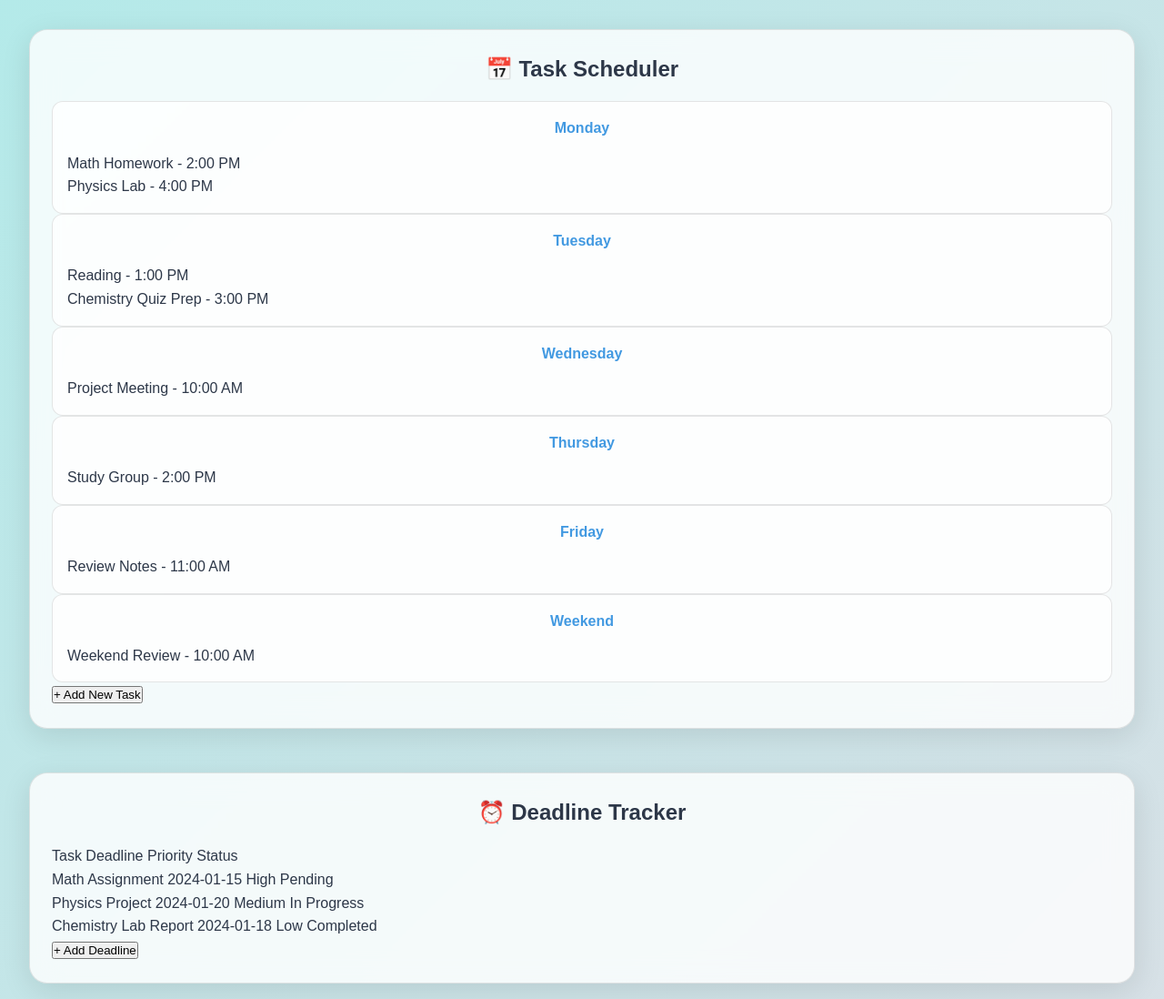
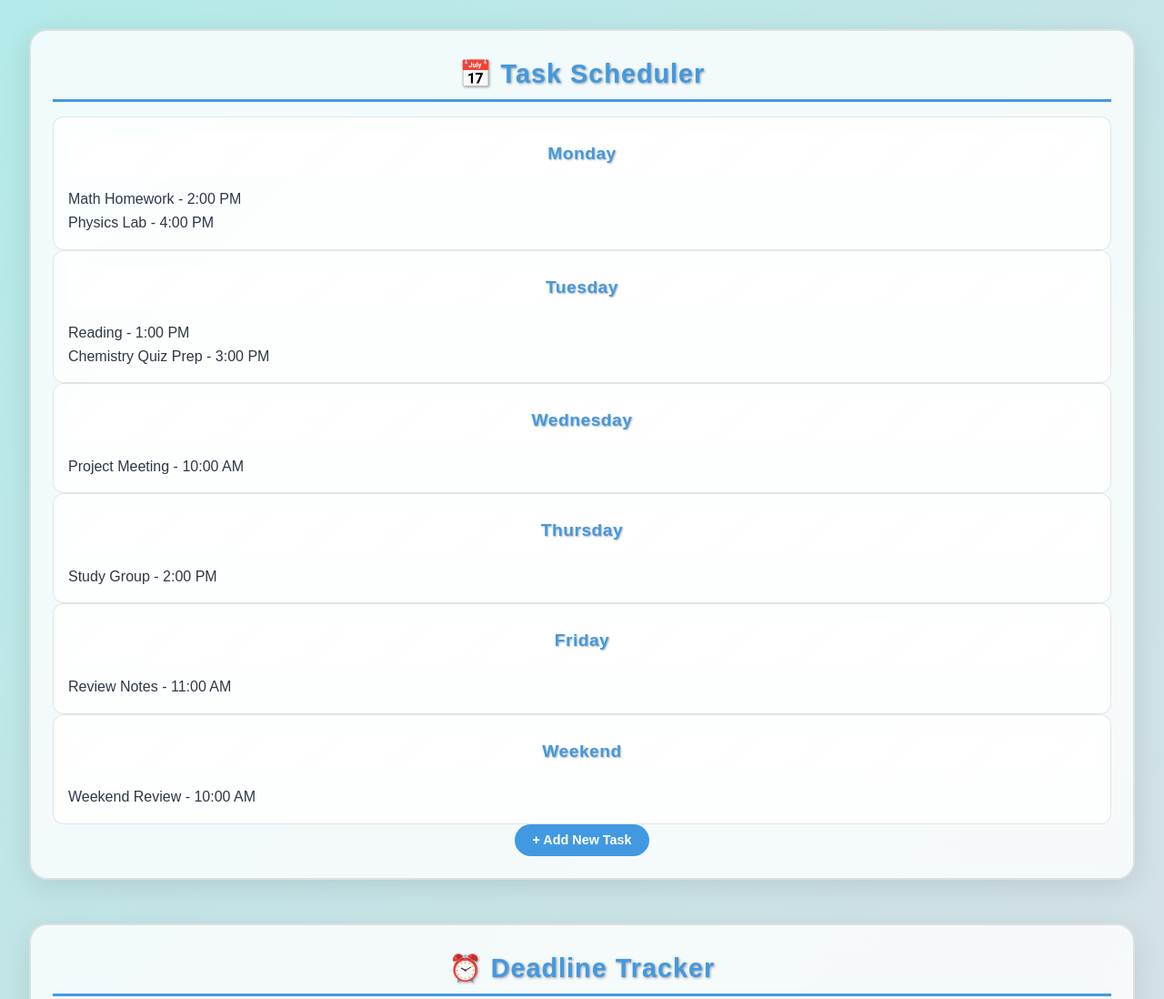
Before and after one commit to kvoefclass10a-ctrl/NeuroSync, a website: page student-planner.html in a window 1280 px wide. Shown: the part 800-1898 px from the top of the page at 91% size. Drawn offline with Linux system fonts and the light colour scheme; a web font is replaced by a local one.

Commit message:
edited style.css and todo.css

```diff
--- a/style.css
+++ b/style.css
@@ -479,14 +479,15 @@ html {
 
 /* Planner Section */
 .planner-section {
-  background: var(--glass-bg);
+  background: linear-gradient(135deg, var(--glass-bg) 0%, rgba(255, 255, 255, 0.05) 100%);
   backdrop-filter: blur(15px);
-  border: 1px solid var(--glass-border);
+  border: 2px solid var(--glass-border);
   border-radius: 20px;
-  box-shadow: var(--shadow);
+  box-shadow: var(--shadow), inset 0 1px 0 rgba(255, 255, 255, 0.1);
   transition: var(--transition);
   padding: 1.5rem;
   margin-bottom: 1rem;
+  position: relative;
 }
 
 .planner-section:hover {
@@ -496,10 +497,21 @@ html {
 
 /* Section Content */
 .section-content h2 {
-  font-size: 1.5rem;
+  font-size: 1.8rem;
   margin-bottom: 1rem;
-  color: var(--text-primary);
+  color: var(--accent-color);
   text-align: center;
+  font-weight: 700;
+  text-shadow: 1px 1px 3px rgba(0, 0, 0, 0.4);
+  border-bottom: 3px solid var(--accent-color);
+  padding-bottom: 0.3rem;
+  letter-spacing: 1px;
+  transition: var(--transition);
+}
+
+.section-content h2:hover {
+  color: #ff8787;
+  border-color: #ff8787;
 }
 
 
@@ -571,7 +583,15 @@ html {
   text-align: center;
   margin-bottom: 0.8rem;
   color: var(--accent-color);
-  font-size: 1rem;
+  font-size: 1.2rem;
+  font-weight: 700;
+  text-shadow: 1px 1px 2px rgba(0, 0, 0, 0.3);
+  background: linear-gradient(135deg, rgba(255, 255, 255, 0.1) 0%, rgba(255, 255, 255, 0.05) 100%);
+  padding: 0.5rem;
+  border-radius: 8px;
+  border: 1px solid var(--glass-border);
+  backdrop-filter: blur(10px);
+  letter-spacing: 0.5px;
 }
 
 .time-slot {
@@ -583,11 +603,16 @@ html {
   cursor: grab;
   transition: var(--transition);
   font-size: 0.9rem;
+  box-shadow: 0 2px 5px rgba(0, 0, 0, 0.1);
+  color: var(--text-primary);
+  font-weight: 600;
+  text-align: center;
 }
 
 .time-slot:hover {
   background: rgba(255, 255, 255, 0.2);
   transform: translateX(3px);
+  box-shadow: 0 4px 10px rgba(0, 0, 0, 0.2);
 }
 
 /* Notifications */
@@ -741,6 +766,28 @@ html {
 
 .add-schedule-btn:hover,
 .set-reminder-btn:hover {
+  transform: translateY(-2px);
+  box-shadow: 0 6px 15px rgba(255, 107, 107, 0.4);
+}
+
+/* Add Task and Deadline Buttons */
+.add-task-btn,
+.add-deadline-btn {
+  background: var(--accent-color);
+  border: none;
+  padding: 0.6rem 1.2rem;
+  border-radius: 20px;
+  color: white;
+  font-weight: 600;
+  cursor: pointer;
+  transition: var(--transition);
+  display: block;
+  margin: 0 auto;
+  font-size: 0.9rem;
+}
+
+.add-task-btn:hover,
+.add-deadline-btn:hover {
   transform: translateY(-2px);
   box-shadow: 0 6px 15px rgba(255, 107, 107, 0.4);
 }
```
Also changed, not shown: TODO.md (+9 -4 lines).
